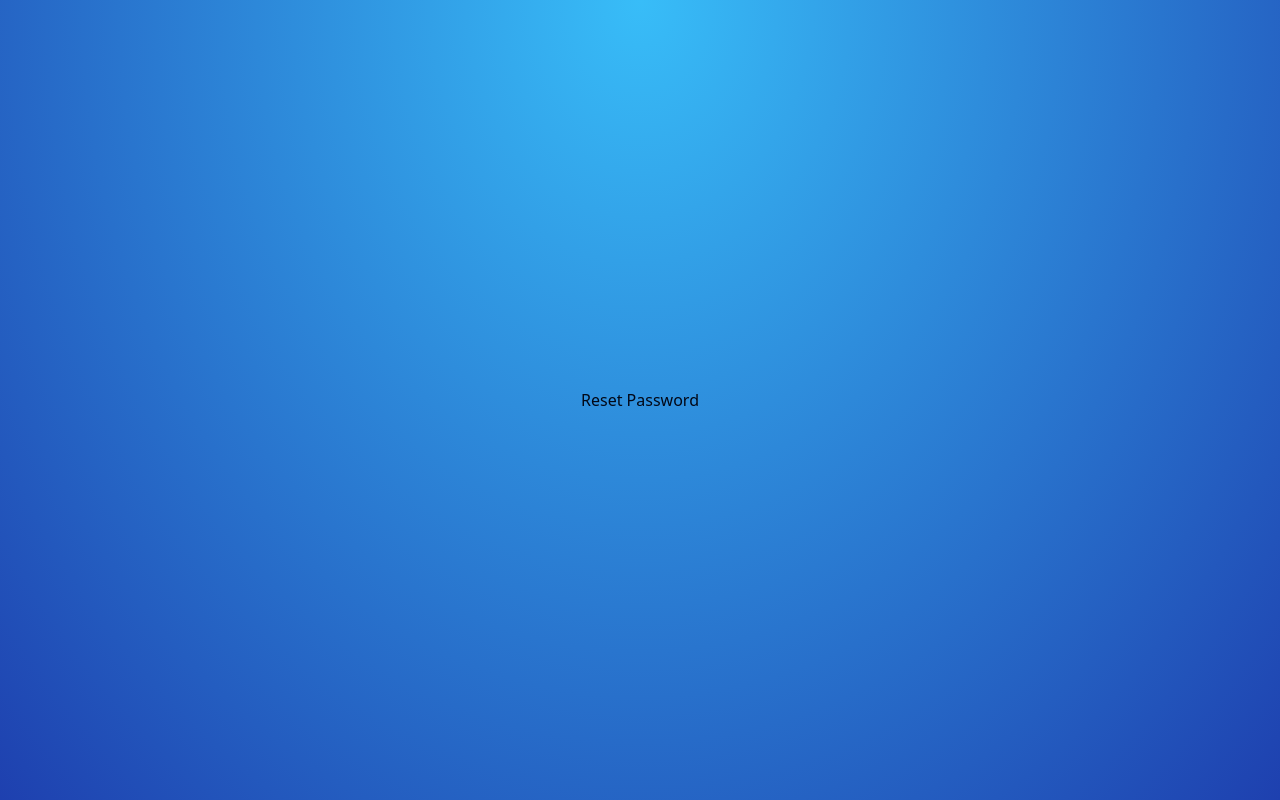
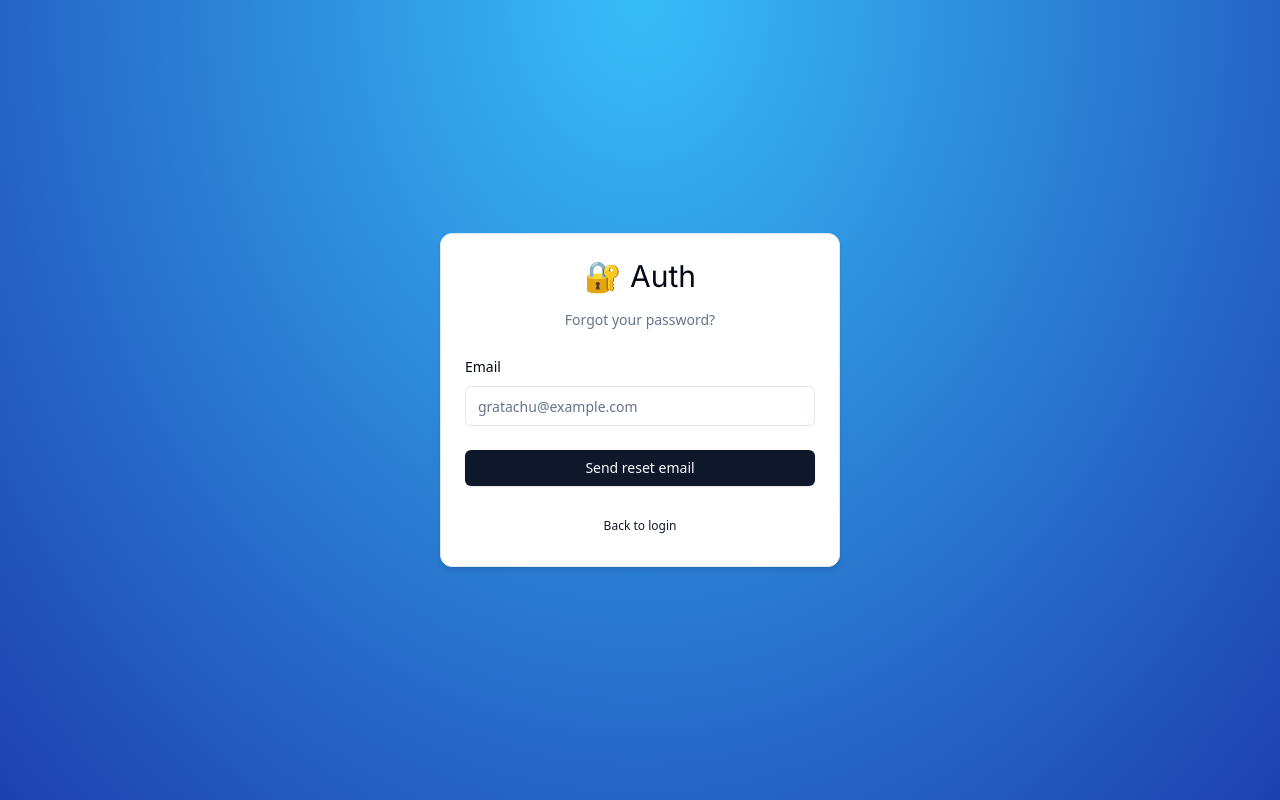
Before and after one commit to gratachu/auth-tutorial, a Next.js app: page /auth/reset in a window 1280 px wide. Built offline with nearby package versions, Linux system fonts and the light colour scheme; no server answers.

Commit message:
Add: reset form

```diff
--- a/app/auth/reset/page.tsx
+++ b/app/auth/reset/page.tsx
@@ -1,8 +1,8 @@
+import {ResetForm} from "@/components/auth/reset-form";
+
 const ResetPage = () => {
   return (
-    <div>
-      <h1>Reset Password</h1>
-    </div>
+    <ResetForm />
   );
 }
 
--- /dev/null
+++ b/components/auth/reset-form.tsx
@@ -0,0 +1,96 @@
+"use client";
+
+import { useState, useTransition } from "react";
+import * as z from "zod";
+import { useForm } from "react-hook-form";
+import { zodResolver } from "@hookform/resolvers/zod";
+import Link from "next/link";
+
+import { LoginSchema } from "@/schemas";
+import {
+  Form,
+  FormControl,
+  FormField,
+  FormItem,
+  FormLabel,
+  FormMessage
+} from "@/components/ui/form"
+
+import { CardWrapper } from "@/components/auth/card-wrapper";
+import { Input } from "@/components/ui/input";
+import { Button } from "@/components/ui/button";
+import { FormError } from "@/components/form-error";
+import { FormSuccess } from "@/components/form-success";
+import { login } from "@/actions/login";
+
+export const ResetForm = () => {
+  const [error, setError] = useState<string | undefined>("")
+  const [success, setSuccess] = useState<string | undefined>("")
+  const [isPending, startTransition] = useTransition()
+
+  const form = useForm<z.infer<typeof LoginSchema>>({
+    resolver: zodResolver(LoginSchema),
+    defaultValues: {
+      email: "",
+      password: ""
+    }
+  })
+
+  const onSubmit = (values: z.infer<typeof LoginSchema>) => {
+    setError("")
+    setSuccess("")
+
+    startTransition(() => {
+      login(values)
+        .then((data) => {
+          setSuccess(data?.success)
+          setError(data?.error)
+        })
+    })
+  }
+
+  return (
+    <CardWrapper
+      headerLabel='Forgot your password?'
+      backButtonLabel='Back to login'
+      backButtonHref='/auth/login'
+    >
+      <Form {...form}>
+        <form
+          onSubmit={form.handleSubmit(onSubmit)}
+          className="space-y-6"
+        >
+          <div className="space-y-4">
+            <FormField
+              control={form.control}
+              name="email"
+              render={({ field }) => (
+                <FormItem>
+                  <FormLabel>Email</FormLabel>
+                  <FormControl>
+                    <Input
+                      {...field}
+                      disabled={isPending}
+                      type="email"
+                      placeholder="gratachu@example.com"
+                    />
+                  </FormControl>
+                  <FormMessage />
+                </FormItem>
+              )}
+            />
+          </div>
+          <FormError message={error} />
+          <FormSuccess message={success} />
+          <Button
+            disabled={isPending}
+            type="submit"
+            className="w-full"
+          >
+            Send reset email
+          </Button>
+        </form>
+      </Form>
+    </CardWrapper>
+  )
+}
```
